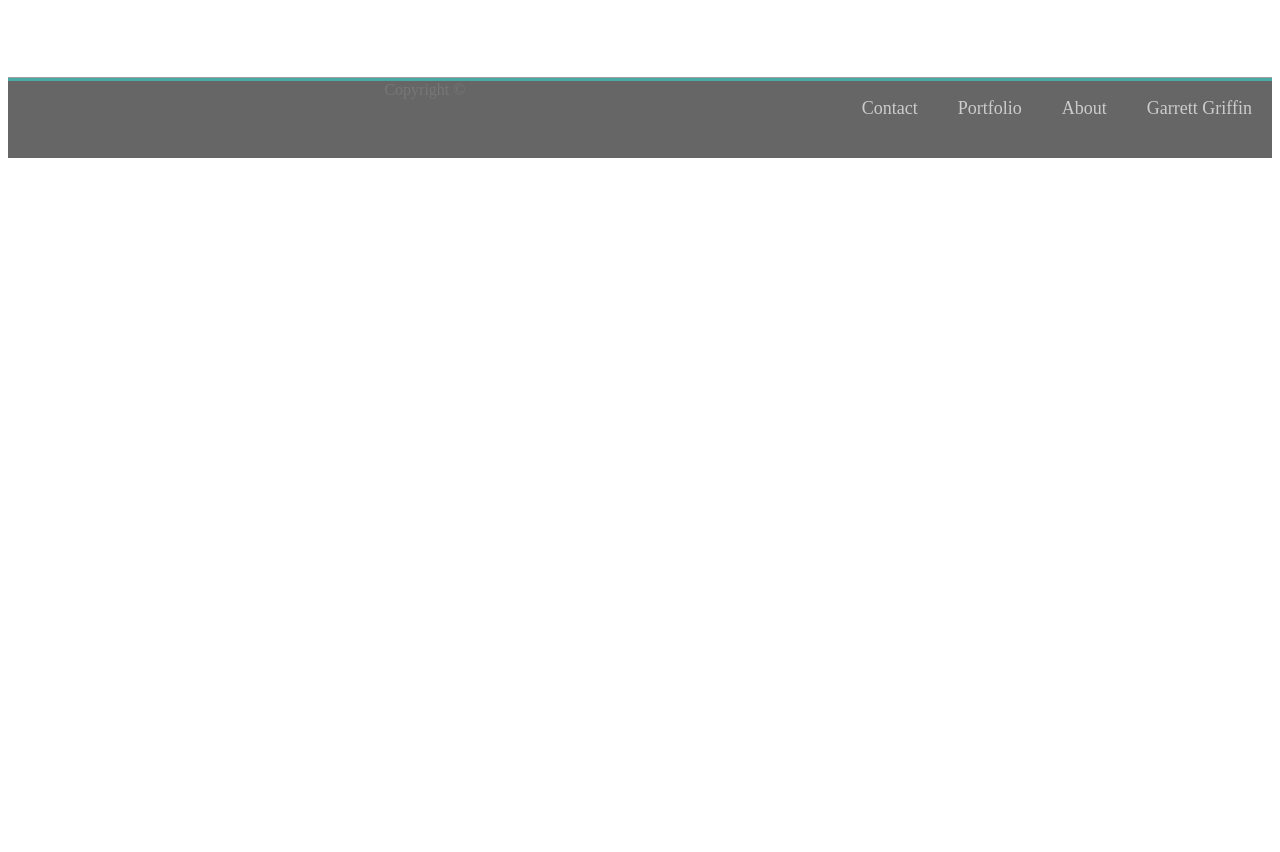
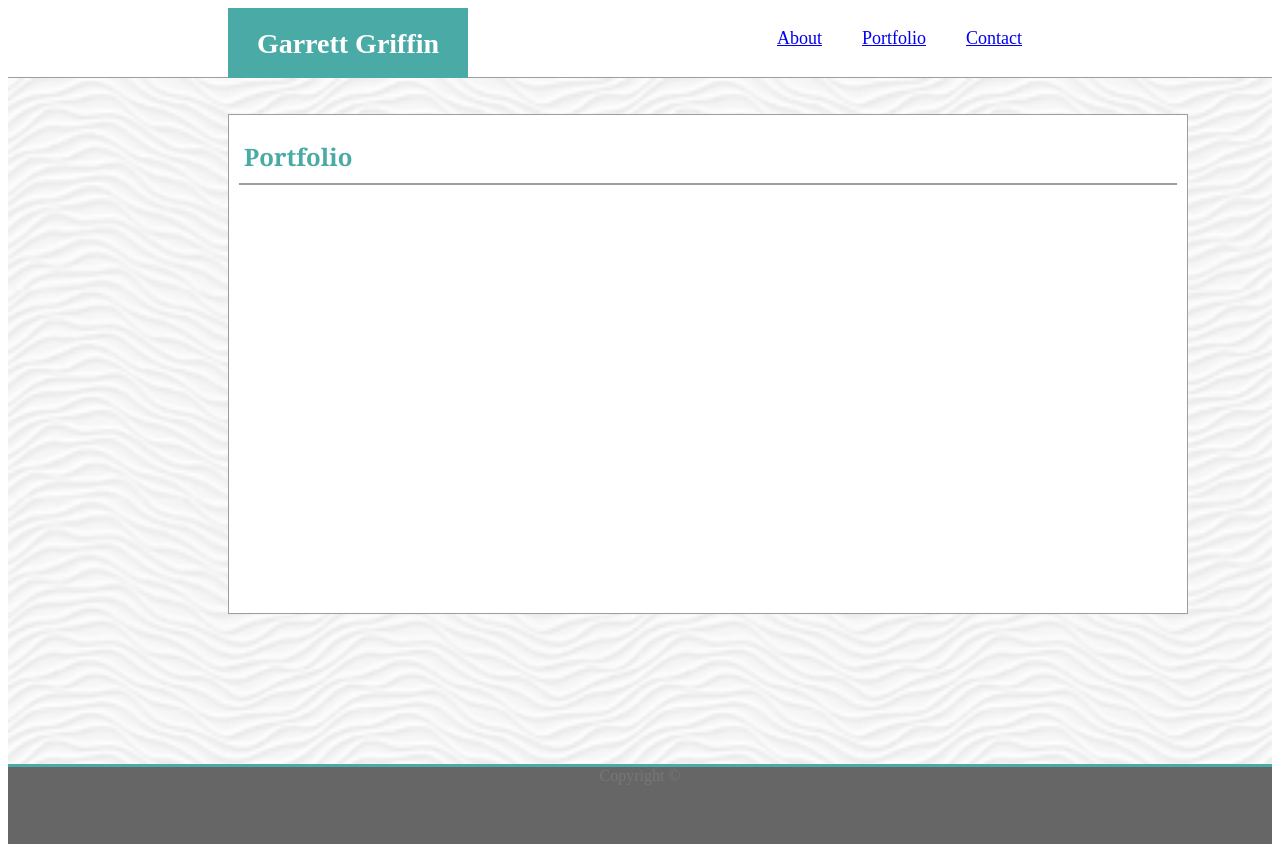
Before and after one commit to gggriffin/Basic-Portfolio, a plain HTML site: page portfolio.html in a window 1280 px wide. Before the commit the page ends 800 px from the top, so only its background shows below. Drawn offline with Linux system fonts and the light colour scheme.

Commit message:
corrected portfolio and contact html, fixed CSS classes

```diff
--- a/assets/css/style.css
+++ b/assets/css/style.css
@@ -70,7 +70,7 @@ img {
     padding-bottom: 150px;
 }
 
-.bio{
+.content{
     width: 960px;
     height: 500px;
     border: 1px solid #9e9c9c;
--- a/portfolio.html
+++ b/portfolio.html
@@ -6,27 +6,31 @@
     <title>Griffin Bio</title>
     <link rel="stylesheet" type="text/css" href="assets/css/style.css">
 </head>
-    <body>
-        <header>
-        <!--Background header will sit behind buttons-->
-        </header>
-     <section>
+
+<body>
+    <header>
+     <section class="name">
         Garrett Griffin
     </section>
-    <section id="button">
-        About
+    <section class="contact">
+        <a href=contact.html>Contact</a>
     </section>
-    <section id="button">
-        Portfolio
+    <section>
+        <a href=portfolio.html>Portfolio</a>
     </section>
-    <section id="button">
-       Contact
+    <section>
+       <a href=index.html>About</a>
     </section>
-    <div>
-        <!--Portfolio examples go here-->
+    </header>
+    <div class="background">
+        <br>
+        <br>
+        <div class="content">
+         <h2 class="about">Portfolio</h2>
+         <div><!--Portfolio example table here--></div>
+         </div>
     </div>
     <footer>
         Copyright ©
     </footer>
-    </body>
-</html>
+</body>
```
Also changed, not shown: contact.html (+15 -12 lines), index.html (+1 -1 lines).
